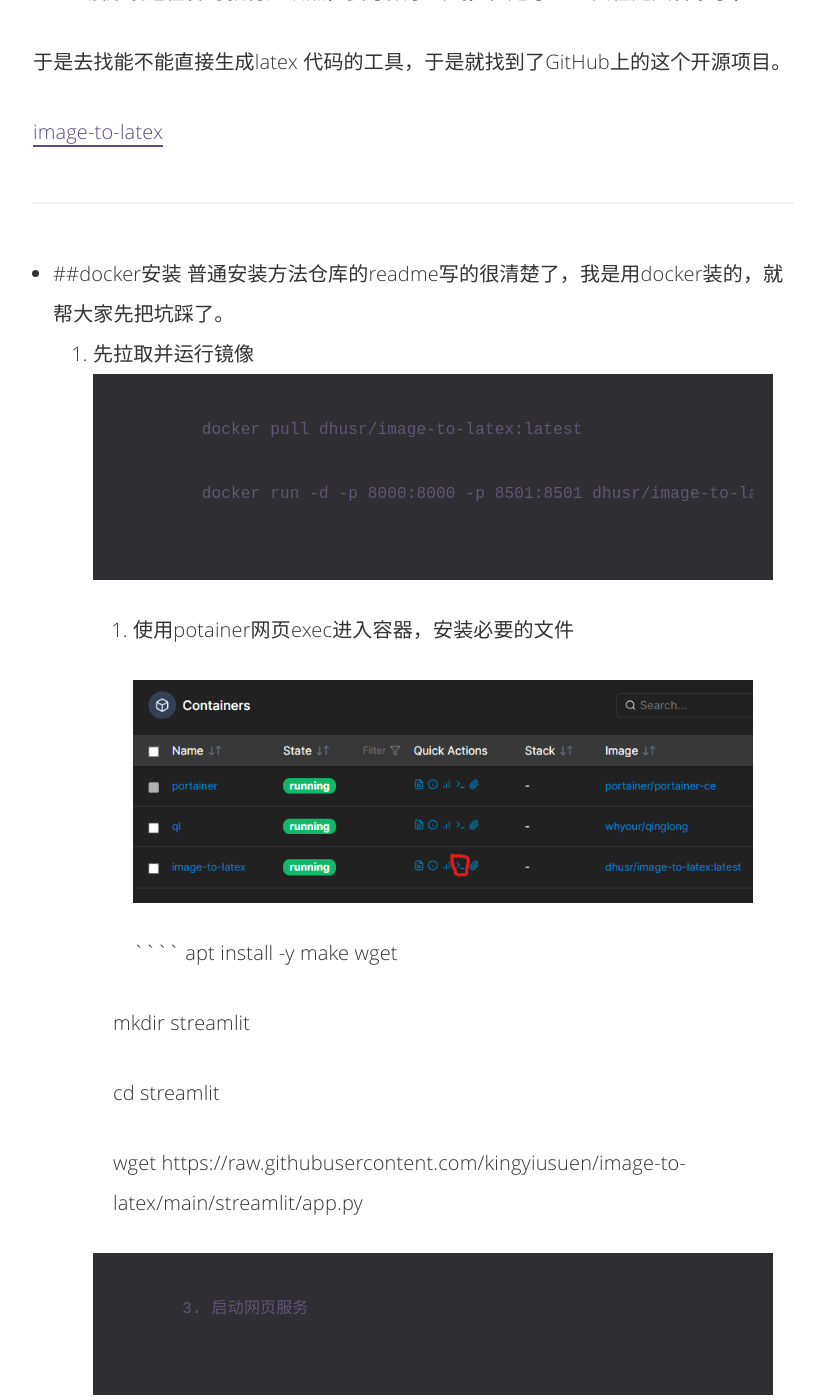
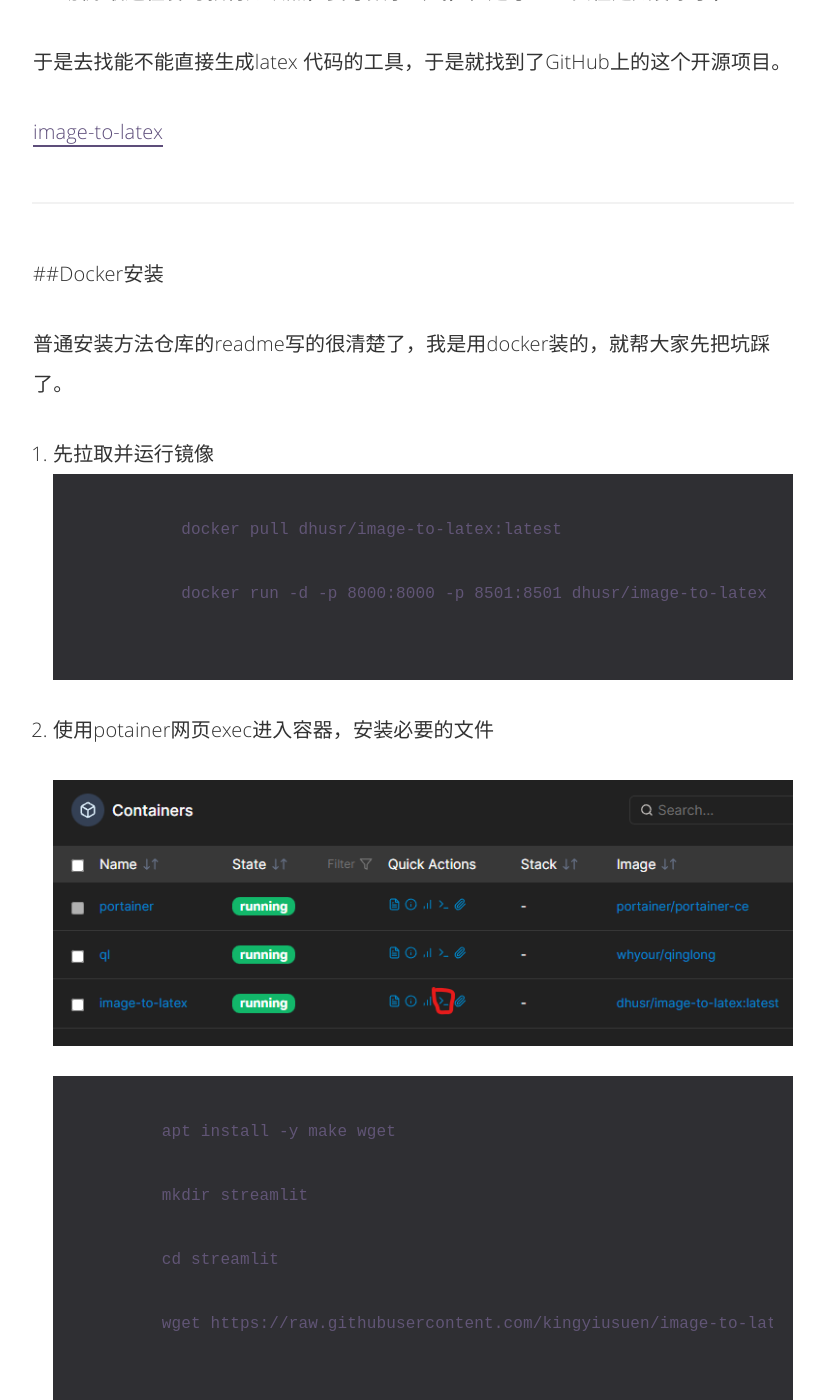
Before and after one commit to longlonglink/longlonglink.github.io, a Jekyll site: the page built from _posts/2023-04-18-image-to-latex-usage.md, in a window 1280 px wide and 1400 px high, scrolled down 216 px. Shown: the whole window, without its empty margins (227-1051 px from the left). Built offline with Jekyll 4.4.1, drawn with Linux system fonts in a browser that asks for light colours; comment, search, counter and statistics services are not loaded; some of the changed text lies outside the part shown.

Commit message:
随手写

`````diff
--- a/_posts/2023-04-18-image-to-latex-usage.md
+++ b/_posts/2023-04-18-image-to-latex-usage.md
@@ -8,7 +8,7 @@
 categories:
 - docker
 ---
-* ##动机
+##动机
 最近在复习教材知识点，要写数学公式，但是写latex实在是太复杂了，
 
 于是去找能不能直接生成latex
@@ -17,17 +17,18 @@
  [image-to-latex](https://github.com/kingyiusuen/image-to-latex)
 
 ********
-* ##docker安装
-  普通安装方法仓库的readme写的很清楚了，我是用docker装的，就帮大家先把坑踩了。
+##Docker安装
+
+普通安装方法仓库的readme写的很清楚了，我是用docker装的，就帮大家先把坑踩了。
 1. 先拉取并运行镜像
- ````
+ ```
           docker pull dhusr/image-to-latex:latest
 
           docker run -d -p 8000:8000 -p 8501:8501 dhusr/image-to-latex
-  ````
+  ```
 2. 使用potainer网页exec进入容器，安装必要的文件
 ![](/assets/img/sharding-gerenciamento-usuarios/image-latex.png)
-````
+```
         apt install -y make wget
 
         mkdir streamlit
@@ -35,16 +36,16 @@
         cd streamlit
 
         wget https://raw.githubusercontent.com/kingyiusuen/image-to-latex/main/streamlit/app.py
-````
+```
 3. 启动网页服务
-````
+```
         cd ..
 
         make streamlit
-````
+```
 ![](/assets/img/sharding-gerenciamento-usuarios/image-latex-2.png)
 4. 用浏览器访问docker主机ip地址，端口号8501
-![](assets/img/sharding-gerenciamento-usuarios/image-latex-1.png)
+![](/assets/img/sharding-gerenciamento-usuarios/image-latex-1.png)
 ******
-* ## 测试
+## 测试
   试了几张图片，识别单个公式比较有效，多个公式就容易出错。不过毕竟是开源项目，能做到这样也不错了。
`````
